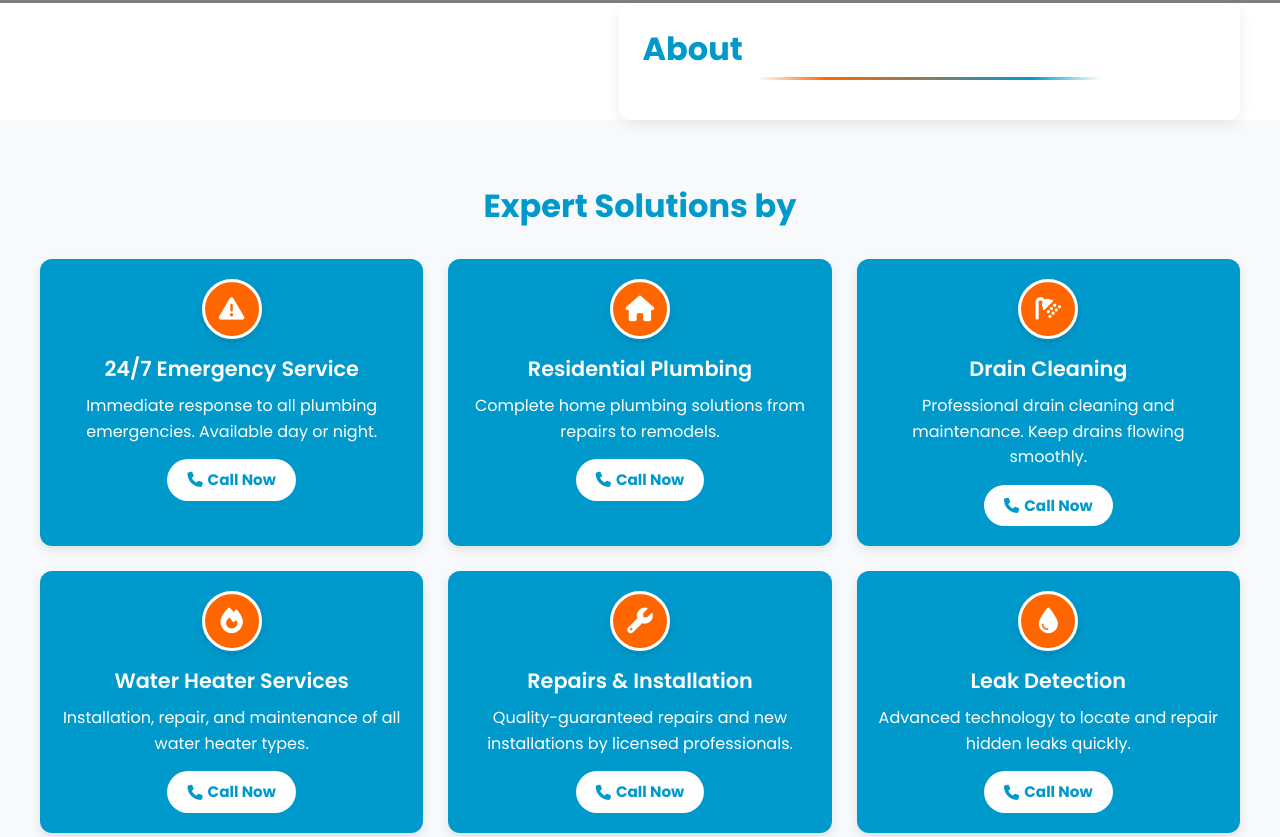
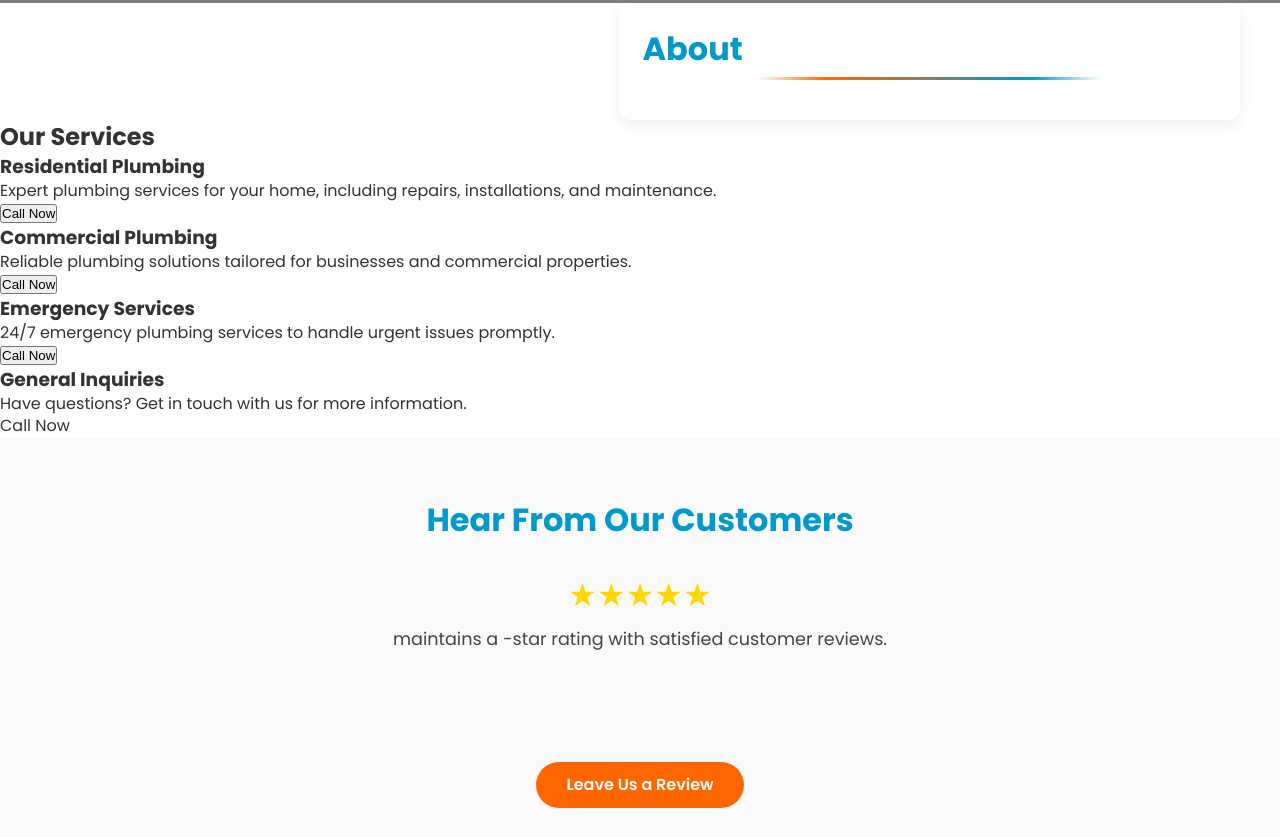
Before and after one commit to greekfreek23/dorseyplumbingllc, a plain HTML site: page index.html in a window 1280 px wide. Shown: the part 793-1630 px from the top of the page. Drawn offline with Linux system fonts and the light colour scheme; a script that the page names is missing.

Commit message:
Update index.html

```diff
--- a/index.html
+++ b/index.html
@@ -127,79 +127,62 @@
     </div>
   </section>
 
-<!-- SERVICES SECTION -->
-  <section class="services-section" id="services">
-    <h2 class="service-heading">Expert Solutions by <span data-business-name></span></h2>
-    <div class="services-grid">
-      <!-- Example Service 1 -->
-      <div class="service-box">
-        <div class="icon-container">
-          <i class="fas fa-exclamation-triangle"></i>
-        </div>
-        <h3>24/7 Emergency Service</h3>
-        <p>Immediate response to all plumbing emergencies. Available day or night.</p>
-        <!-- "Call Now" link -->
-        <a href="tel:470-489-8841" class="call-btn" data-phone>
-          <i class="fas fa-phone"></i> Call Now
-        </a>
-      </div>
-      <!-- Example Service 2 -->
-      <div class="service-box">
-        <div class="icon-container">
-          <i class="fas fa-home"></i>
-        </div>
-        <h3>Residential Plumbing</h3>
-        <p>Complete home plumbing solutions from repairs to remodels.</p>
-        <a href="tel:470-489-8841" class="call-btn" data-phone>
-          <i class="fas fa-phone"></i> Call Now
-        </a>
-      </div>
-      <!-- Example Service 3 -->
-      <div class="service-box">
-        <div class="icon-container">
-          <i class="fas fa-shower"></i>
-        </div>
-        <h3>Drain Cleaning</h3>
-        <p>Professional drain cleaning and maintenance. Keep drains flowing smoothly.</p>
-        <a href="tel:470-489-8841" class="call-btn" data-phone>
-          <i class="fas fa-phone"></i> Call Now
-        </a>
-      </div>
-      <!-- Example Service 4 -->
-      <div class="service-box">
-        <div class="icon-container">
-          <i class="fas fa-fire"></i>
-        </div>
-        <h3>Water Heater Services</h3>
-        <p>Installation, repair, and maintenance of all water heater types.</p>
-        <a href="tel:470-489-8841" class="call-btn" data-phone>
-          <i class="fas fa-phone"></i> Call Now
-        </a>
-      </div>
-      <!-- Example Service 5 -->
-      <div class="service-box">
-        <div class="icon-container">
-          <i class="fas fa-wrench"></i>
-        </div>
-        <h3>Repairs & Installation</h3>
-        <p>Quality-guaranteed repairs and new installations by licensed professionals.</p>
-        <a href="tel:470-489-8841" class="call-btn" data-phone>
-          <i class="fas fa-phone"></i> Call Now
-        </a>
-      </div>
-      <!-- Example Service 6 -->
-      <div class="service-box">
-        <div class="icon-container">
-          <i class="fas fa-tint"></i>
-        </div>
-        <h3>Leak Detection</h3>
-        <p>Advanced technology to locate and repair hidden leaks quickly.</p>
-        <a href="tel:470-489-8841" class="call-btn" data-phone>
-          <i class="fas fa-phone"></i> Call Now
-        </a>
-      </div>
-    </div>
-  </section>
+<section id="services">
+  <h2>Our Services</h2>
+
+  <div class="service-item">
+    <h3>Residential Plumbing</h3>
+    <p>Expert plumbing services for your home, including repairs, installations, and maintenance.</p>
+    <button
+      data-services-call-button
+      class="call-button"
+      aria-label="Call Now for Residential Plumbing Services"
+    >
+      Call Now
+    </button>
+  </div>
+
+  <div class="service-item">
+    <h3>Commercial Plumbing</h3>
+    <p>Reliable plumbing solutions tailored for businesses and commercial properties.</p>
+    <button
+      data-services-call-button
+      class="call-button"
+      aria-label="Call Now for Commercial Plumbing Services"
+    >
+      Call Now
+    </button>
+  </div>
+
+  <div class="service-item">
+    <h3>Emergency Services</h3>
+    <p>24/7 emergency plumbing services to handle urgent issues promptly.</p>
+    <button
+      data-services-call-button
+      class="call-button"
+      aria-label="Call Now for Emergency Plumbing Services"
+    >
+      Call Now
+    </button>
+  </div>
+
+  <!-- Add more service items as needed -->
+
+  <!-- Optional: General Contact Button (if applicable) -->
+  <div class="service-item">
+    <h3>General Inquiries</h3>
+    <p>Have questions? Get in touch with us for more information.</p>
+    <a
+      href="tel:1234567890"
+      data-services-call-button
+      class="call-button"
+      aria-label="Call Now for General Inquiries"
+    >
+      Call Now
+    </a>
+  </div>
+</section>
+
 
 
   <!-- REVIEWS SECTION -->
```
